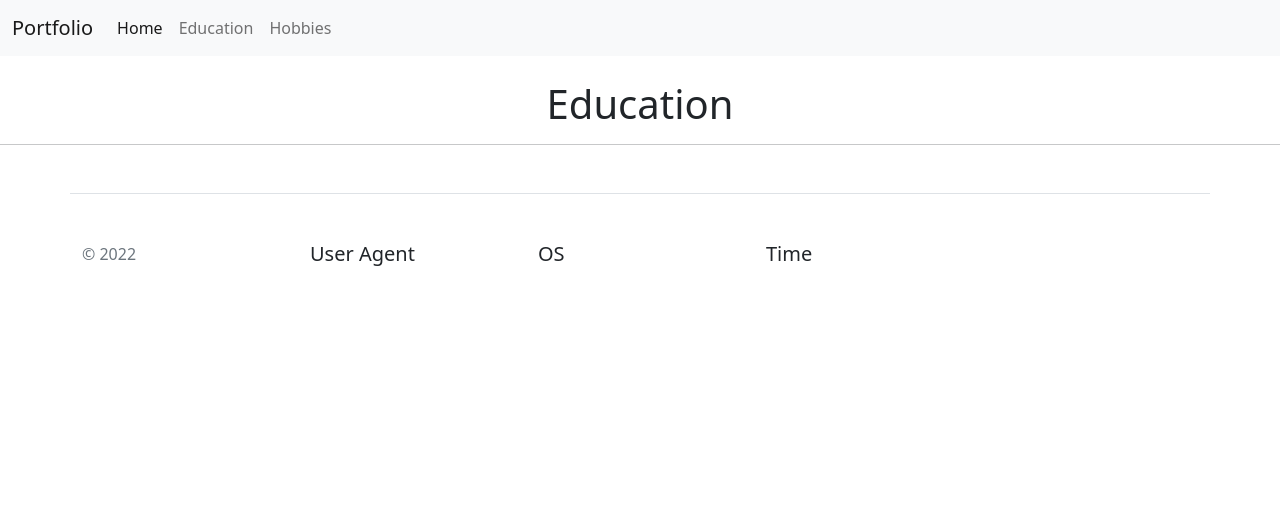
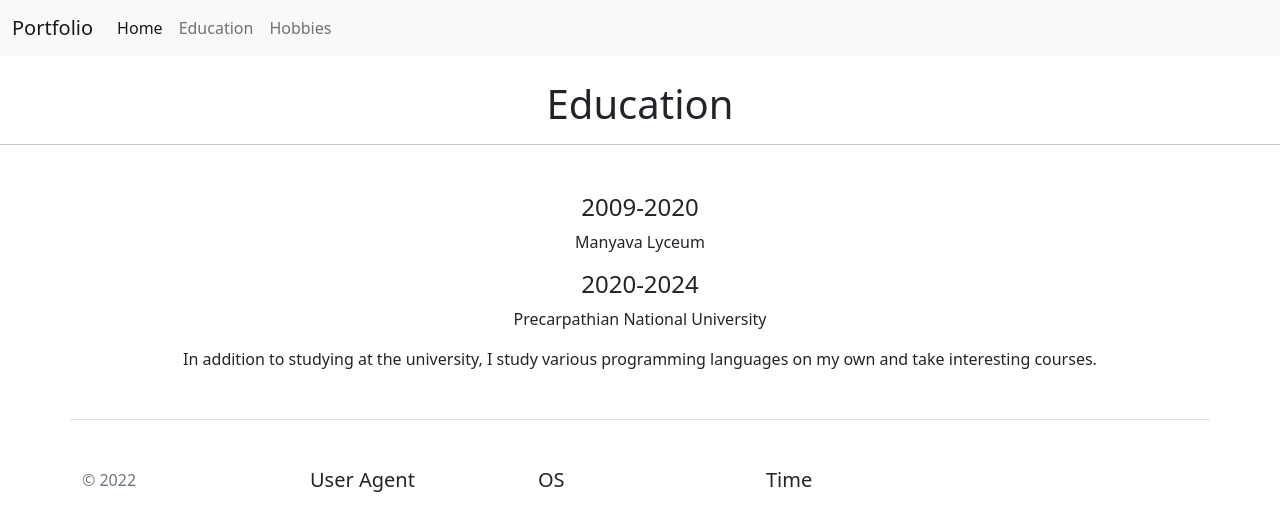
Before and after one commit to YevhenBrusak/Python_Web_programming, a Flask app: template Lab_3/templates/education.html in a window 1280 px wide. Shown: the top 531 px of the page. Run offline with Flask 2, Linux system fonts and the light colour scheme; the template is opened without the code that fills it, so the values that code supplies are empty; parts of the project's set-up code (start-up, migrations or seed data) failed here and were passed over; some libraries are stand-ins or nearby versions.

Commit message:
Added short texts into templates

```diff
--- a/Lab_3/templates/education.html
+++ b/Lab_3/templates/education.html
@@ -5,6 +5,13 @@
 <br><h1 class="text-center">Education</h1>
 {% endblock %}
 
+{% block body %}
+<h4 class="text-center">2009-2020</h4>
+<p class="text-center">Manyava Lyceum</p>
+<h4 class="text-center">2020-2024</h4>
+<p class="text-center">Precarpathian National University</p>
+<p class="text-center">In addition to studying at the university, I study various programming languages on my own and take interesting courses.</p>
+{% endblock %}
 
 {% block user_agent %}
 <ul class="nav flex-column">
--- a/Lab_3/templates/hobbies.html
+++ b/Lab_3/templates/hobbies.html
@@ -3,6 +3,12 @@
 
 {% block name %}
 <br><h1 class="text-center">Hobbies</h1>
+{% endblock %}
+
+{% block body %}
+<p class="text-center">I have many hobbies that I devote to in my free time. My main hobby is football, I watch it, play it and play football simulators.</p>
+<p class="text-center">My favorite football team is Real Madrid - the kings of football)))</p>
+<p class="text-center">Also another hobby of mine is computer games. I like both playing online with friends and going through different storylines on my own.</p>
 {% endblock %}
 
 {% block user_agent %}
--- a/Lab_3/templates/index.html
+++ b/Lab_3/templates/index.html
@@ -10,7 +10,9 @@
 {% endblock %}
 
 {% block body %}
-<p>HLIUYOIEUHGPEORITKHUMPTCORMIUPO8U</p>
+<p class="text-center">Hello, I am a student of the Precarpathian National University,</p>
+<p class="text-center"> I study in the discipline of "Software Engineering". Almost everything I like to do is related to the computer, except football, of course.</p>
+<p class="text-center">I'm here to succeed in programming. I spend most of my time at the computer learning something new and more.</p>
 {% endblock %}
 
 {% block user_agent %}
```
